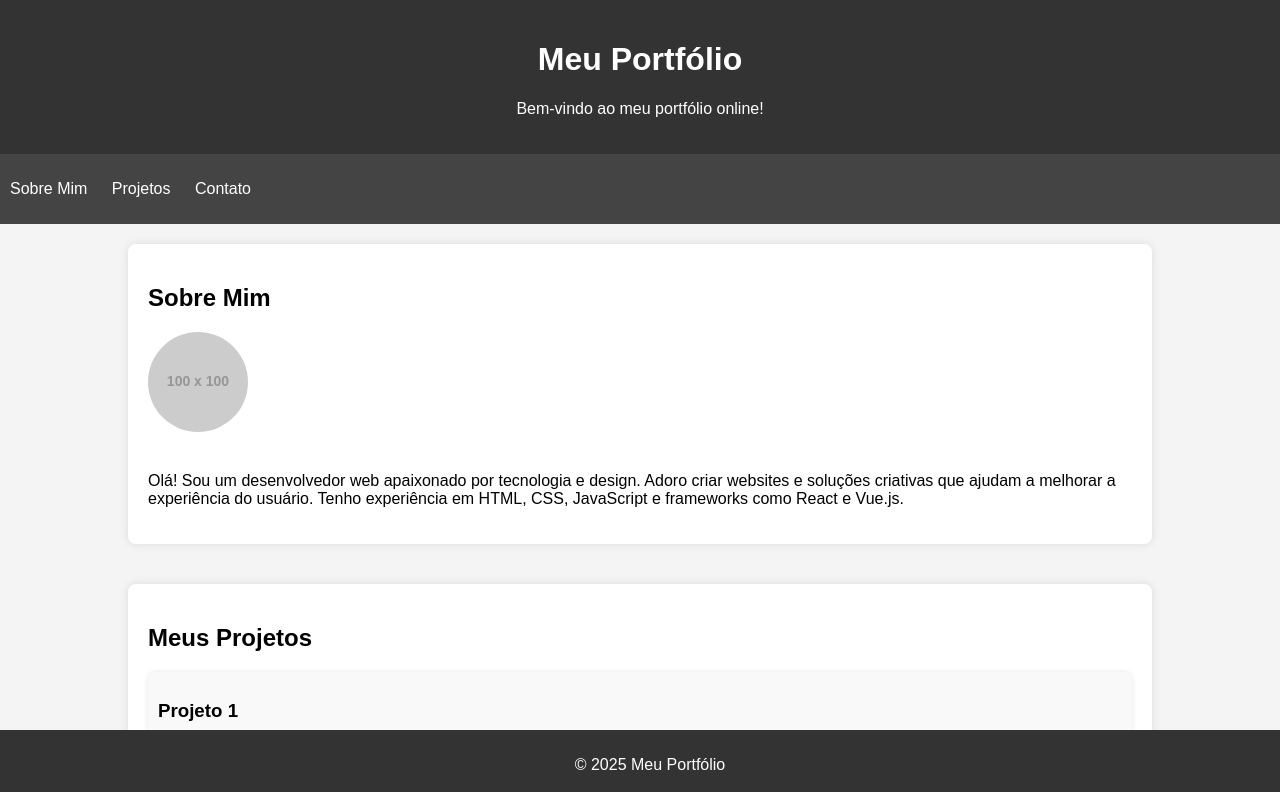
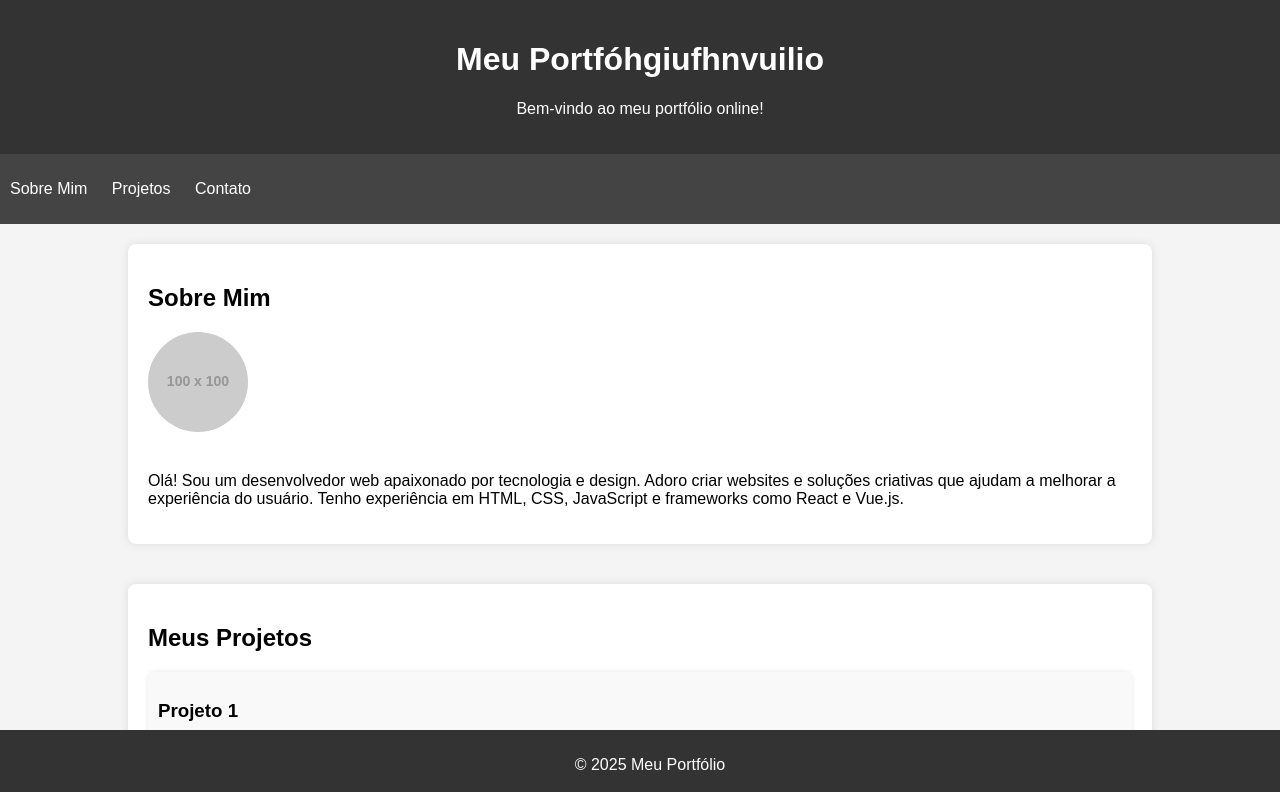
Before and after one commit to Renat2025/portf-lio, a plain HTML site: page index.html in a window 1280 px wide. Shown: the top 792 px of the page. Drawn offline with Linux system fonts and the light colour scheme; placeholder pictures from the web are drawn by us.

Commit message:
Update index.html

```diff
--- a/index.html
+++ b/index.html
@@ -84,7 +84,7 @@
 <body>
 
 <header>
-    <h1>Meu Portfólio</h1>
+    <h1>Meu Portfóhgiufhnvuilio</h1>
     <p>Bem-vindo ao meu portfólio online!</p>
 </header>
 
```
